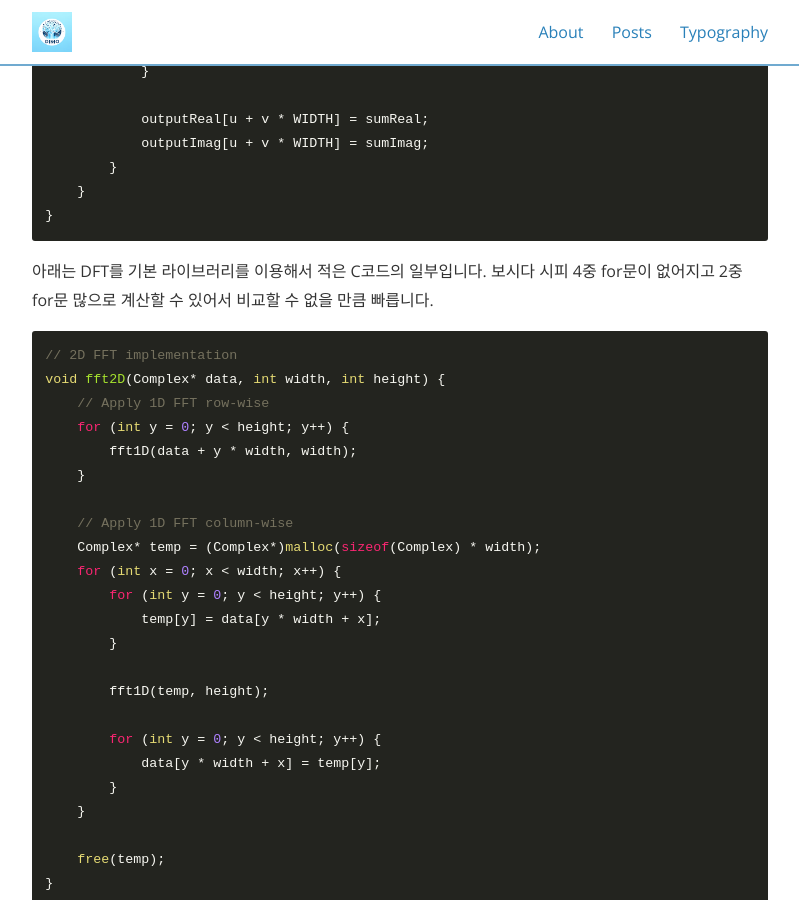
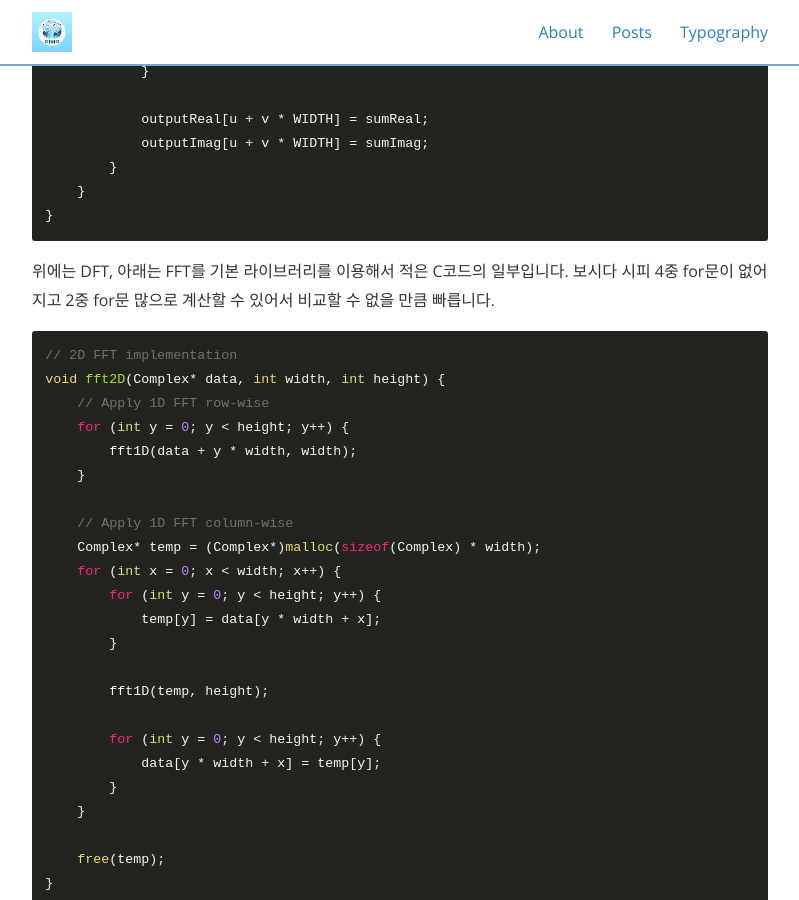
Before and after one commit to dinhoitt/dinhoitt.github.io, a Jekyll site: the page built from _posts/2024-01-31-FFT with python.md, in a window 1280 px wide and 900 px high, scrolled down 2147 px. Shown: the whole window, without its empty margins (240-1039 px from the left). Built offline with Jekyll 4.4.1, drawn with Linux system fonts in a browser that asks for light colours; nearby versions of some CDN libraries; comment, search, counter and statistics services are not loaded.

Commit message:
fft 수정

````diff
--- a/_posts/2024-01-31-FFT with python.md
+++ b/_posts/2024-01-31-FFT with python.md
@@ -52,7 +52,7 @@ void computeDFT(unsigned char* imageData, double* outputReal, double* outputImag
 }
 ```
 
-아래는 DFT를 기본 라이브러리를 이용해서 적은 C코드의 일부입니다. 보시다 시피 4중 for문이 없어지고 2중 for문 많으로 계산할 수 있어서 비교할 수 없을 만큼 빠릅니다.
+위에는 DFT, 아래는 FFT를 기본 라이브러리를 이용해서 적은 C코드의 일부입니다. 보시다 시피 4중 for문이 없어지고 2중 for문 많으로 계산할 수 있어서 비교할 수 없을 만큼 빠릅니다.
 
 ```C
 // 2D FFT implementation
````
